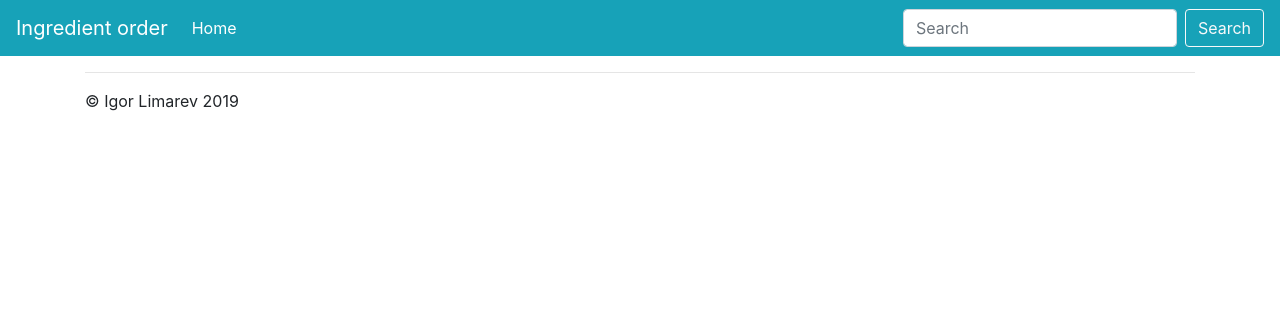
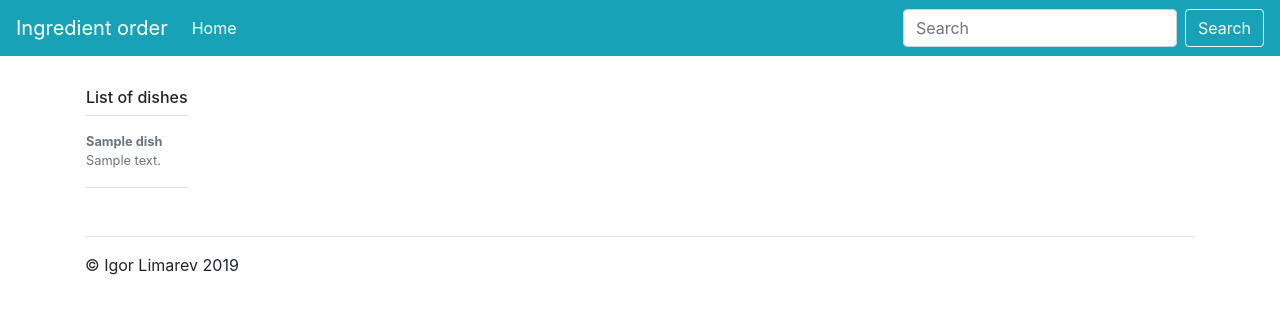
Before and after one commit to Stinesc/ingredient_order_site, a Django app: page /foodprod/ in a window 1280 px wide. Shown: the top 316 px of the page. Run offline with Django 3.2, Linux system fonts and the light colour scheme; tables that the repository leaves empty hold one stand-in row (values such as "Sample post"); some libraries are stand-ins or nearby versions.

Commit message:
add list of dishes and search

```diff
--- a/ingredient_order_site/foodprod/templates/foodprod/base.html
+++ b/ingredient_order_site/foodprod/templates/foodprod/base.html
@@ -59,9 +59,9 @@
                 <a class="nav-link" href="{% url 'index' %}">Home <span class="sr-only">(current)</span></a>
             </li>
         </ul>
-        <form class="form-inline my-2 my-lg-0" action="" method="GET">
+        <form class="form-inline my-2 my-lg-0" action="{% url 'index' %}" method="GET">
             <input required class="form-control mr-sm-2" type="text" placeholder="Search" aria-label="Search"
-                   name="query" value="{{ query }}">
+                   name="search_query" value="{{ search_query }}">
             <button class="btn btn-outline-light my-2 my-sm-0" type="submit">Search</button>
         </form>
     </div>
--- a/ingredient_order_site/foodprod/templates/foodprod/index.html
+++ b/ingredient_order_site/foodprod/templates/foodprod/index.html
@@ -1,3 +1,20 @@
 {% extends "foodprod/base.html" %}
 {% block content %}
+    <div class="my-3 p-3 bg-white rounded box-shadow">
+        <h6 class="border-bottom border-gray pb-2 mb-0">List of dishes</h6>
+        {% for dish in object_list %}
+            <div class="media text-muted pt-3">
+              <p class="media-body pb-3 mb-0 small lh-125 border-bottom border-gray">
+                <strong class="d-block text-gray-dark">{{ dish.name }}</strong>
+                {{ dish.description }}
+              </p>
+            </div>
+        {% empty %}
+            <div class="media text-muted pt-3">
+              <p class="media-body pb-3 mb-0 small lh-125 border-bottom border-gray">
+                <strong class="d-block text-gray-dark">No dishes yet.</strong>
+              </p>
+            </div>
+        {% endfor %}
+    </div>
 {% endblock %}
--- a/ingredient_order_site/foodprod/views.py
+++ b/ingredient_order_site/foodprod/views.py
@@ -1,6 +1,17 @@
-from django.shortcuts import render
-from django.views.generic import TemplateView
+from django.views.generic import ListView
+from django.db.models import Q
+from .models import Dish
 
 
-class IndexView(TemplateView):
+class IndexView(ListView):
     template_name = "foodprod/index.html"
+    model = Dish
+
+    def get_queryset(self):
+        search_query = self.request.GET.get('search_query')
+        if search_query:
+            object_list = self.model.objects.filter(Q(name__icontains=search_query) |
+                                                    Q(description__icontains=search_query))
+        else:
+            object_list = self.model.objects.all()
+        return object_list
--- a/ingredient_order_site/ingredient_order_site/urls.py
+++ b/ingredient_order_site/ingredient_order_site/urls.py
@@ -15,8 +15,10 @@ Including another URLconf
 """
 from django.contrib import admin
 from django.urls import path, include
+from django.shortcuts import redirect
 
 urlpatterns = [
+    path('', lambda request: redirect('index', permanent=False)),
     path('admin/', admin.site.urls),
     path('foodprod/', include('foodprod.urls')),
 ]
```
